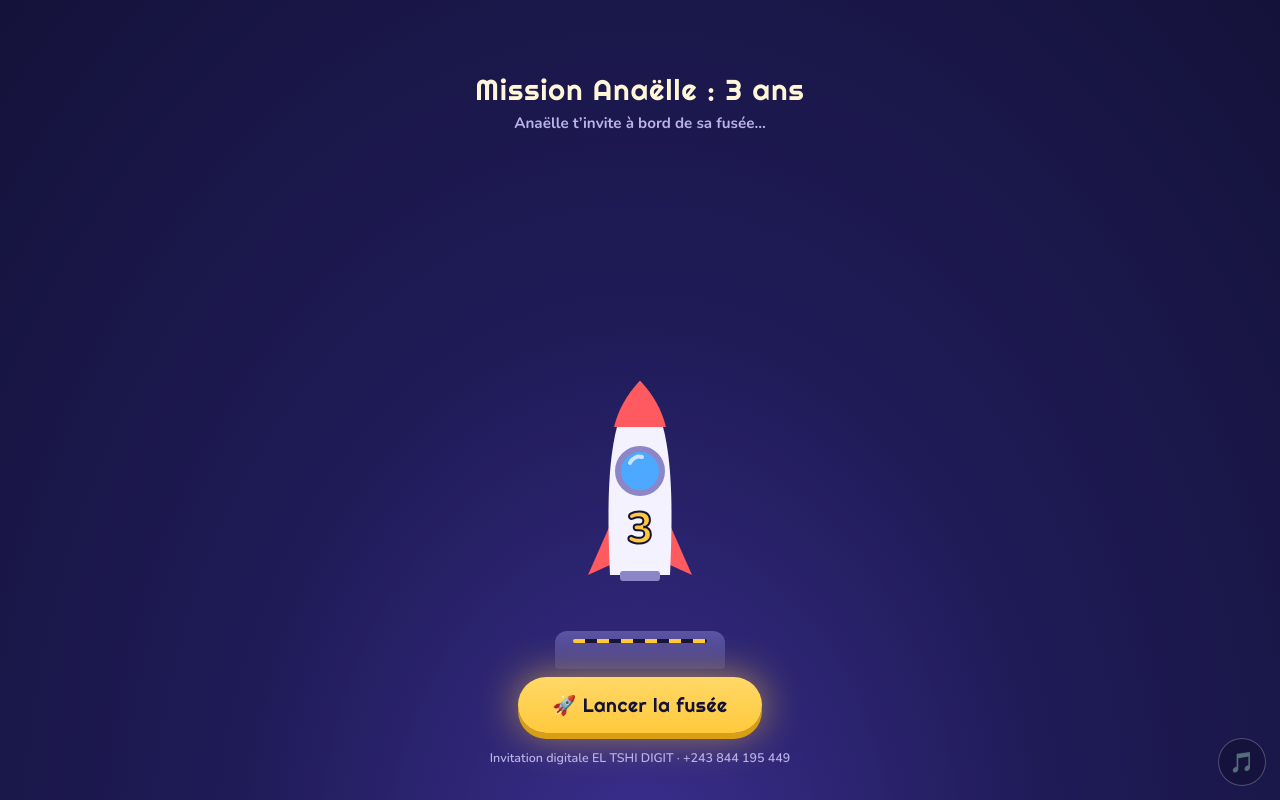
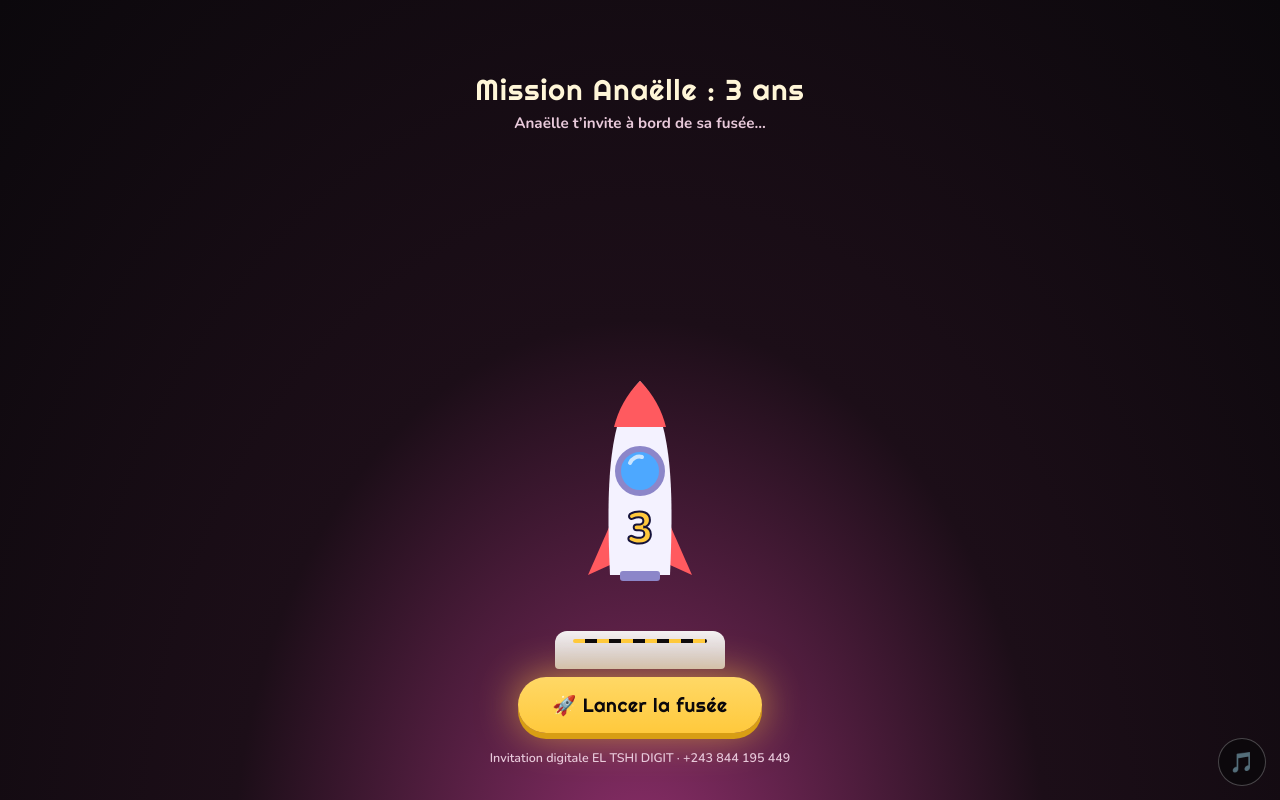
Before and after one commit to ELTSHI56/mission-3ans, a plain HTML site: page index.html in a window 1280 px wide. Drawn offline with nearby package versions, Linux system fonts and the light colour scheme; animation ran at ten frames a second.

Commit message:
[site] Fond noir, blanc et rose (couleurs choisies par la famille)
Co-Authored-By: Claude Opus 5.5 <noreply@anthropic.com>
Claude-Session: https://claude.ai/code/session_01HvSnGG38J5Ap53MUE8UqDv

```diff
--- a/index.html
+++ b/index.html
@@ -7,26 +7,26 @@
 <meta name="description" content="Invitation : décollage pour mes 3 ans ! — EL TSHI DIGIT">
 <meta property="og:title" content="🚀 Mission 3 ans d’Anaëlle : tu es invité(e) à bord !">
 <meta property="og:description" content="Lance la fusée pour découvrir l’invitation.">
-<meta name="theme-color" content="#14123A">
+<meta name="theme-color" content="#0B080C">
 <link rel="preconnect" href="https://fonts.googleapis.com">
 <link rel="preconnect" href="https://fonts.gstatic.com" crossorigin>
 <link href="https://fonts.googleapis.com/css2?family=Baloo+2:wght@700;800&family=Righteous&family=Nunito:wght@600;700;800&family=Space+Grotesk:wght@700&display=swap" rel="stylesheet">
 <style>
 :root{
---nuit:#14123A; --nuit2:#1F1B57; --nuit3:#2C2775; --etoile:#FFF6D8; --soleil:#FFC93C; --orange:#FF8A3D; --rouge:#FF5A5F;
---turquoise:#2ED8C3; --bleu:#4DA8FF; --lune:#E9E4FF; --texte:#F4F2FF; --doux:#B9B3E6;
+--nuit:#0B080C; --nuit2:#1C0E18; --nuit3:#5A2147; --etoile:#FFF6D8; --soleil:#FFC93C; --orange:#FF8A3D; --rouge:#FF5A5F;
+--turquoise:#FF8FC4; --bleu:#4DA8FF; --lune:#FFE8F3; --texte:#FFFFFF; --doux:#E8C9DA;
 --violet:#4B2E83; --corail:#FF7A59;
 }
 *{box-sizing:border-box;margin:0;padding:0}
 [hidden]{display:none!important}
 html{scroll-behavior:smooth;overflow-x:hidden}
-body{font-family:"Nunito",system-ui,sans-serif;color:var(--texte);background:var(--nuit);overflow-x:hidden;-webkit-tap-highlight-color:transparent}
+body{font-family:"Nunito",system-ui,sans-serif;color:var(--texte);background-color:var(--nuit);background-image:radial-gradient(ellipse 90% 50% at 85% 10%,rgba(255,126,182,.22),transparent 70%),radial-gradient(ellipse 80% 45% at 10% 75%,rgba(255,126,182,.16),transparent 70%),radial-gradient(ellipse 70% 40% at 50% 45%,rgba(255,255,255,.05),transparent 70%);background-attachment:fixed;overflow-x:hidden;-webkit-tap-highlight-color:transparent}
 body.ferme{overflow:hidden;height:100svh}
 h1,h2,h3{font-weight:400}
 img{display:block;max-width:100%}
 button{font-family:inherit}
 #ciel{position:fixed;inset:0;z-index:0;pointer-events:none}
-#ouverture{position:fixed;inset:0;z-index:100;overflow:hidden;background:radial-gradient(ellipse at 50% 110%,#3B2F8F 0,var(--nuit2) 45%,var(--nuit) 100%);display:flex;flex-direction:column;align-items:center;justify-content:flex-end;padding-bottom:max(34px,env(safe-area-inset-bottom));transition:opacity .9s ease,visibility .9s}
+#ouverture{position:fixed;inset:0;z-index:100;overflow:hidden;background:radial-gradient(ellipse at 50% 110%,#8E2F6B 0,var(--nuit2) 45%,var(--nuit) 100%);display:flex;flex-direction:column;align-items:center;justify-content:flex-end;padding-bottom:max(34px,env(safe-area-inset-bottom));transition:opacity .9s ease,visibility .9s}
 #ouverture.fini{opacity:0;visibility:hidden}
 .ouv-titre{position:absolute;top:9%;left:0;right:0;text-align:center;font-family:"Righteous";font-size:clamp(1.3rem,5.5vw,1.8rem);letter-spacing:.04em;padding:0 20px;color:var(--etoile)}
 .ouv-titre small{display:block;font-family:"Nunito";font-weight:700;font-size:.95rem;color:var(--doux);letter-spacing:0;margin-top:6px}
@@ -41,7 +41,7 @@ button{font-family:inherit}
 .flamme-f{transform-origin:50% 0;animation:flammeF .12s ease-in-out infinite alternate;opacity:0;transition:opacity .3s}
 .fusee.vibre .flamme-f,.fusee.decolle .flamme-f{opacity:1}
 @keyframes flammeF{from{transform:scaleY(.85)}to{transform:scaleY(1.2)}}
-.socle{position:absolute;bottom:0;left:0;right:0;height:38px;background:linear-gradient(#5B54A8,#3C3786);border-radius:12px 12px 4px 4px}
+.socle{position:absolute;bottom:0;left:0;right:0;height:38px;background:linear-gradient(#F4F0F2,#C9BFC5);border-radius:12px 12px 4px 4px}
 .socle::before{content:"";position:absolute;left:18px;right:18px;top:8px;height:4px;border-radius:2px;background:repeating-linear-gradient(90deg,var(--soleil) 0 12px,var(--nuit) 12px 24px)}
 .fumee{position:absolute;bottom:20px;border-radius:50%;background:#fff;opacity:0;filter:blur(2px)}
 .fumee.go{animation:fumee 1.6s ease-out forwards}
@@ -54,7 +54,7 @@ button{font-family:inherit}
 #site.visible{opacity:1}
 section{position:relative;padding:56px 20px}
 .contenu{max-width:760px;margin:0 auto}
-.badge{display:table;margin:0 auto 10px;font-family:"Space Grotesk";font-weight:700;font-size:.78rem;letter-spacing:.18em;text-transform:uppercase;color:var(--turquoise);border:1.5px solid rgba(46,216,195,.5);padding:5px 12px;border-radius:999px}
+.badge{display:table;margin:0 auto 10px;font-family:"Space Grotesk";font-weight:700;font-size:.78rem;letter-spacing:.18em;text-transform:uppercase;color:var(--turquoise);border:1.5px solid rgba(255,126,182,.5);padding:5px 12px;border-radius:999px}
 .titre-section{text-align:center;font-family:"Righteous";font-size:clamp(1.8rem,7vw,2.5rem);line-height:1.1;margin-bottom:8px;color:var(--etoile)}
 .titre-section .mot{display:inline-block;white-space:nowrap}
 .titre-section .l{display:inline-block;opacity:0;transform:translateY(20px) scale(.5)}
@@ -84,9 +84,9 @@ section{position:relative;padding:56px 20px}
 .prenom{position:relative;z-index:2;font-family:"Baloo 2";font-weight:800;font-size:clamp(2.6rem,12vw,4.2rem);line-height:1;margin-top:6px;color:#fff;text-shadow:0 0 24px rgba(255,201,60,.35)}
 .phrase{position:relative;z-index:2;font-family:"Righteous";font-size:clamp(1.15rem,5vw,1.5rem);color:var(--soleil);margin-top:8px}
 .date-accueil{position:relative;z-index:2;margin-top:8px;font-weight:800;color:var(--doux)}
-.ecran{position:relative;z-index:2;display:inline-flex;gap:6px;margin-top:22px;padding:12px;border-radius:20px;background:#0B0A26;border:2px solid #3C3786;box-shadow:inset 0 0 20px rgba(46,216,195,.12)}
+.ecran{position:relative;z-index:2;display:inline-flex;gap:6px;margin-top:22px;padding:12px;border-radius:20px;background:#050405;border:2px solid #FF7EB6;box-shadow:inset 0 0 20px rgba(255,126,182,.18)}
 .ecran .c{width:68px;padding:6px 0;text-align:center}
-.ecran b{display:block;font-family:"Space Grotesk";font-weight:700;font-size:1.9rem;color:var(--turquoise);text-shadow:0 0 12px rgba(46,216,195,.6)}
+.ecran b{display:block;font-family:"Space Grotesk";font-weight:700;font-size:1.9rem;color:var(--turquoise);text-shadow:0 0 12px rgba(255,126,182,.6)}
 .ecran small{font-size:.7rem;font-weight:800;letter-spacing:.1em;color:var(--doux);text-transform:uppercase}
 .ecran.attente{padding:14px 20px;font-family:"Space Grotesk";font-weight:700;color:var(--turquoise);font-size:.92rem;max-width:320px}
 .gateau-zone{position:relative;z-index:2;margin-top:26px}
@@ -136,7 +136,7 @@ section{position:relative;padding:56px 20px}
 .theme-txt b{color:#fff}
 .pastilles{display:flex;justify-content:center;gap:18px;margin:18px 0 10px}
 .pastilles div{text-align:center;font-weight:800;font-size:.82rem;color:var(--doux)}
-.pastilles i{display:block;width:62px;height:62px;border-radius:50%;margin:0 auto 6px;background:radial-gradient(circle at 35% 30%,rgba(255,255,255,.55),var(--c) 60%);box-shadow:0 0 20px var(--c)}
+.pastilles i{display:block;width:62px;height:62px;border-radius:50%;border:2px solid rgba(255,255,255,.45);margin:0 auto 6px;background:radial-gradient(circle at 35% 30%,rgba(255,255,255,.55),var(--c) 60%);box-shadow:0 0 20px var(--c)}
 .cadeaux{display:grid;grid-template-columns:repeat(auto-fit,minmax(140px,1fr));gap:12px}
 .cadeau{text-align:center;font-weight:800;padding:18px 12px}
 .cadeau span{display:block;font-size:2rem;margin-bottom:4px}
@@ -181,7 +181,7 @@ footer{position:relative;z-index:1;text-align:center;padding:30px 20px 34px}
 .hashtag{font-family:"Baloo 2";font-weight:800;color:var(--soleil);font-size:1.2rem;margin-top:4px}
 .signature{margin:34px auto 0;padding:18px 26px;border-radius:22px;background:#fff;display:inline-flex;flex-direction:column;align-items:center;gap:6px;color:#6E6886;font-size:.82rem;text-decoration:none}
 .signature .tel{font-family:"Space Grotesk";font-weight:700;color:var(--violet);font-size:1rem}
-#musique{position:fixed;right:14px;bottom:14px;z-index:110;width:48px;height:48px;border-radius:50%;border:1.5px solid rgba(255,255,255,.25);background:rgba(20,18,58,.8);color:#fff;font-size:1.25rem;cursor:pointer;display:block;backdrop-filter:blur(6px)}
+#musique{position:fixed;right:14px;bottom:14px;z-index:110;width:48px;height:48px;border-radius:50%;border:1.5px solid rgba(255,255,255,.25);background:rgba(11,8,12,.8);color:#fff;font-size:1.25rem;cursor:pointer;display:block;backdrop-filter:blur(6px)}
 #confetti{position:fixed;inset:0;pointer-events:none;z-index:120}
 .eclat{position:fixed;pointer-events:none;font-size:18px;z-index:60;animation:eclat .75s ease-out forwards}
 @keyframes eclat{to{transform:translate(var(--dx),var(--dy)) scale(.3) rotate(180deg);opacity:0}}
@@ -405,7 +405,7 @@ init(); addEventListener("resize", init);
 let t = 0;
 (function loop() {
 t += .02; x.clearRect(0, 0, W, H);
-etoiles.forEach(s => { x.globalAlpha = calme ? .8 : .45 + .45 * Math.sin(t * 2 + s.p); x.fillStyle = "#FFF6D8"; x.beginPath(); x.arc(s.x, s.y, s.r, 0, 7); x.fill(); });
+etoiles.forEach(s => { x.globalAlpha = calme ? .8 : .45 + .45 * Math.sin(t * 2 + s.p); x.fillStyle = s.r > 1.3 ? "#FFB3D6" : "#FFFFFF"; x.beginPath(); x.arc(s.x, s.y, s.r, 0, 7); x.fill(); });
 if (!calme && Math.random() < .006) filantes.push({ x: Math.random() * W * .8 + W * .2, y: Math.random() * H * .4, v: 9 + Math.random() * 5, l: 1 });
 filantes.forEach(f => { x.globalAlpha = f.l; const g = x.createLinearGradient(f.x, f.y, f.x + 80, f.y - 40); g.addColorStop(0, "#fff"); g.addColorStop(1, "rgba(255,255,255,0)"); x.strokeStyle = g; x.lineWidth = 2; x.beginPath(); x.moveTo(f.x, f.y); x.lineTo(f.x + 80, f.y - 40); x.stroke(); f.x -= f.v; f.y += f.v / 2; f.l -= .015; });
 filantes = filantes.filter(f => f.l > 0); x.globalAlpha = 1;
```
